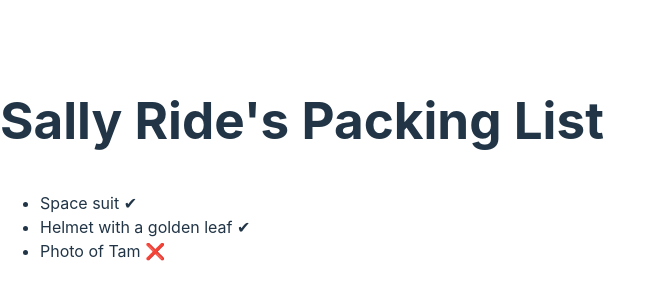
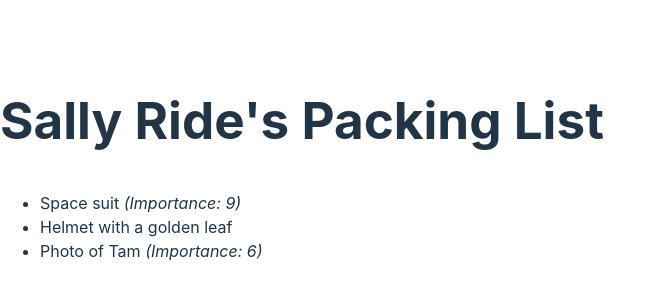
Before and after one commit to julmonroy/react-things, a React (Vite) app: page / in a window 1280 px wide. Shown: the part 236-536 px from the top of the page, without its empty margins (0-664 px from the left). Built offline with nearby package versions, Linux system fonts and the light colour scheme.

Commit message:
Challenge 2 of 3: Show the item importance with &&

```diff
--- a/src/App.jsx
+++ b/src/App.jsx
@@ -1,7 +1,11 @@
-function Item({ name, isPacked }) {
+function Item({ name, importance }) {
   return (
     <li className="item">
-      {name} {isPacked ? '✔' : '❌'}
+      {name}
+      {importance === 0 && ' '}
+      {importance > 0 &&
+        <i> (Importance: {importance})</i>
+      }
     </li>
   );
 }
@@ -9,18 +13,18 @@ function Item({ name, isPacked }) {
 export default function PackingList() {
   return (
     <section>
-      <h1>Sally Ride's Packing List</h1>
+      <h1>Sally Ride's Packing  List</h1>
       <ul>
         <Item
-          isPacked={true}
+          importance={9}
           name="Space suit"
         />
         <Item
-          isPacked={true}
+          importance={0}
           name="Helmet with a golden leaf"
         />
         <Item
-          isPacked={false}
+          importance={6}
           name="Photo of Tam"
         />
       </ul>
```
